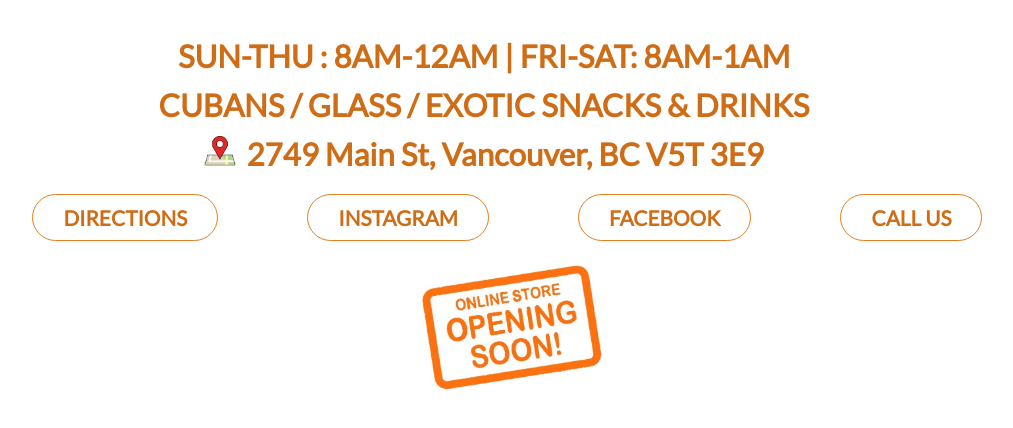
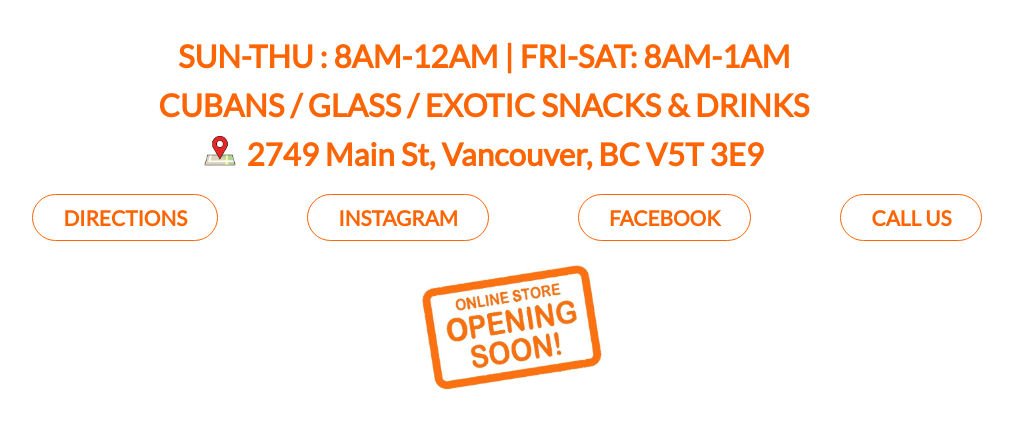
Before and after one commit to nandha-30/Mountsmokes.github.io, a plain HTML site: page index.html in a window 1280 px wide. Shown: the part 210-638 px from the top of the page, without its empty margins (156-1169 px from the left). Drawn offline with Linux system fonts and the light colour scheme.

Commit message:
Add files via upload

```diff
--- a/style.css
+++ b/style.css
@@ -73,7 +73,7 @@
     position: absolute;
 }
 .opening{
-    color: #cf6d17;
+    color: #fc6404;
     font-weight: 300;
     font-size: 1.3rem;
     text-align: center;
@@ -81,7 +81,7 @@
 }
 
 .offerings{
-    color:  #cf6d17;;
+    color:  #fc6404;
     font-weight: 300;
     font-size: 1.3rem;
     padding-top: 1%;
@@ -89,7 +89,7 @@
 }
 
 .locate{
-    color:  #cf6d17;;
+    color:  #fc6404;
     font-weight: 300;
     font-size: 1.3rem;
     padding-top: 1%;
@@ -105,7 +105,7 @@ input[type=submit] {
     margin-left: 8%;
     font-weight: 600;
     font-size: 1.3rem;
-    color:  #cf6d17;;
+    color:  #fc6404;
     text-decoration: none;
     border-radius: 200px;
     transition: background-color 0.2s, border 0.2s, color 0.2s;
@@ -115,19 +115,19 @@ input[type=submit] {
 .btn:active,
 input[type=submit]:hover,
 input[type=submit]:active {
-    background-color: #cf6d17;
-    color:  #cf6d17;;
+    background-color:#fc6404;
+    color:  #fc6404;
 }
 
 .btn-ghost:link,
 .btn-ghost:visited {
-    border: 1px solid #e67e22;
-    color:  #cf6d17;;
+    border: 1px solid #fc6404;
+    color:  #fc6404;
 }
 
 .btn-ghost:hover,
 .btn-ghost:active {
-    border: 1px solid #cf6d17;
+    border: 1px solid #fc6404;
     color: #fff;
 }
 
```
